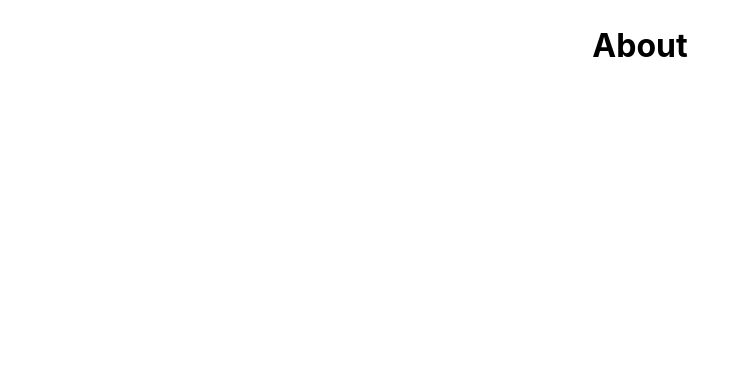
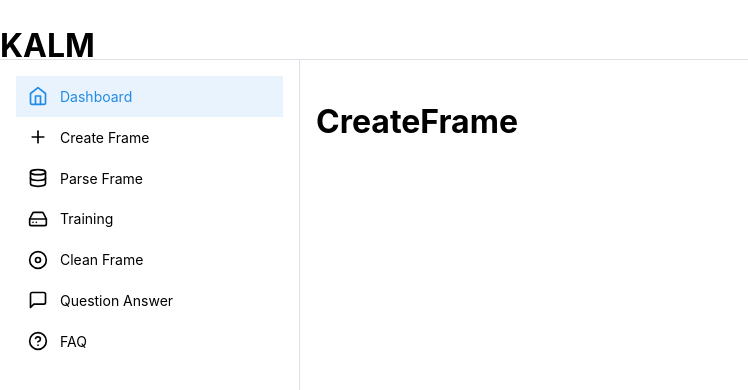
Before and after one commit to sbu-kalm/KALM, a React (Create React App) app in the folder client/: page /createFrame in a window 1280 px wide. Shown: the top 390 px of the page, without its empty margins (0-748 px from the left). Built offline with nearby package versions, Linux system fonts and the light colour scheme.

Commit message:
App Layout

```diff
--- a/client/package.json
+++ b/client/package.json
@@ -14,8 +14,10 @@
     "@types/node": "^16.18.60",
     "@types/react": "^18.2.33",
     "@types/react-dom": "^18.2.14",
+    "feather-icons": "^4.29.1",
     "react": "^18.2.0",
     "react-dom": "^18.2.0",
+    "react-feather": "^2.0.10",
     "react-router-dom": "^6.18.0",
     "react-scripts": "5.0.1",
     "typescript": "^4.9.5",
--- a/client/src/App.tsx
+++ b/client/src/App.tsx
@@ -1,23 +1,77 @@
 import React from 'react';
 import logo from './logo.svg';
 import './App.css';
-import { BrowserRouter, Routes, Route } from 'react-router-dom';
+import { BrowserRouter, Routes, Route, useNavigate, Link} from 'react-router-dom';
+import { useState } from 'react';
+import { AppShell, Burger, NavLink, Box} from '@mantine/core';
+import { useDisclosure } from '@mantine/hooks';
+import { Home, Plus, Database, MessageSquare, HelpCircle, Disc, HardDrive } from 'react-feather';
+import Dashboard from './components/pages/Dashboard';
+import CreateFrame from './components/pages/CreateFrame';
+import ParseFrame from './components/pages/ParseFrame';
+import Training from './components/pages/Training';
+import CleanFrame from './components/pages/CleanFrame';
+import QuestionAnswer from './components/pages/QuestionAnswer';
+import FAQ from './components/pages/FAQ';
 
 function App() {
+  const [opened, { toggle }] = useDisclosure();
+  const [active, setActive] = useState(0);
+  const navData = [
+    { icon: Home, label: 'Dashboard', route: '/'},
+    { icon: Plus, label: 'Create Frame', route: '/createFrame' },
+    { icon: Database, label: 'Parse Frame', route: '/parseFrame' },
+    { icon: HardDrive, label: 'Training', route: '/training'},
+    { icon: Disc, label: 'Clean Frame', route: '/cleanFrame'},
+    { icon: MessageSquare, label: 'Question Answer', route: '/questionAnswer'},
+    { icon: HelpCircle, label: 'FAQ', route: '/faq'},
+  ];
+
+  const navItems = navData.map((item, index) => (
+      <NavLink
+        component={Link}
+        to={item.route}
+        key={item.label}
+        active={index === active}
+        label={item.label}
+        leftSection={item.icon && <item.icon size={20} />}
+        onClick={() => setActive(index)}
+      />
+  ));
+
   return (
-    <div className="App">
+    <>
       <BrowserRouter>
-        <Routes>
-          <Route path="/" element={<h1>Dashboard</h1>} />
-          <Route path="/createFrame" element={<h1>About</h1>} />
-          <Route path="/parseFrame" element={<h1>About</h1>} />
-          <Route path="/training" element={<h1>About</h1>} />
-          <Route path="/cleanFrame" element={<h1>About</h1>} />
-          <Route path="/questionAnswer" element={<h1>About</h1>} />
-          <Route path="/faq" element={<h1>FAQ</h1>} />
-        </Routes>
+        <AppShell
+          header={{ height: 60 }}
+          navbar={{ width: 300, breakpoint: 'sm', collapsed: { mobile: !opened } }}
+          padding="md"
+        >
+          <AppShell.Header>
+            <Burger opened={opened} onClick={toggle} hiddenFrom="sm" size="sm" />
+            <div>
+              <h1> KALM </h1>
+            </div>
+          </AppShell.Header>
+
+          <AppShell.Navbar p="md">
+            {navItems}
+          </AppShell.Navbar>
+
+          <AppShell.Main>
+            <Routes>
+              <Route path="/" element={<Dashboard/>} />
+              <Route path="/createFrame" element={<CreateFrame/>} />
+              <Route path="/parseFrame" element={<ParseFrame/>} />
+              <Route path="/training" element={<Training/>} />
+              <Route path="/cleanFrame" element={<CleanFrame/>} />
+              <Route path="/questionAnswer" element={<QuestionAnswer/>} />
+              <Route path="/faq" element={<FAQ/>} />
+            </Routes>
+          </AppShell.Main>
+        </AppShell>
       </BrowserRouter>
-    </div>
+    </>
   );
 }
 
--- a/client/src/components/global/NavBar.tsx
+++ /dev/null
@@ -1 +0,0 @@
-export{};
--- a/client/src/components/pages/CleanFrame.tsx
+++ b/client/src/components/pages/CleanFrame.tsx
@@ -1 +1,9 @@
-export{};
+const CleanFrame = () => {
+    return (
+        <>
+        <h1>Clean Frame</h1>
+        </>
+    )
+}
+
+export default CleanFrame
--- a/client/src/components/pages/CreateFrame.tsx
+++ b/client/src/components/pages/CreateFrame.tsx
@@ -1 +1,9 @@
-export{};
+const CreateFrame = () => {
+    return (
+        <>
+        <h1>CreateFrame</h1>
+        </>
+    )
+}
+
+export default CreateFrame
--- a/client/src/components/pages/Dashboard.tsx
+++ b/client/src/components/pages/Dashboard.tsx
@@ -1 +1,9 @@
-export{};
+const Dashboard = () => {
+    return (
+        <>
+        <h1>Dashboard</h1>
+        </>
+    )
+}
+
+export default Dashboard
--- a/client/src/components/pages/Faq.tsx
+++ b/client/src/components/pages/Faq.tsx
@@ -1 +1,9 @@
-export{};
+const FAQ = () => {
+    return (
+        <>
+        <h1>FAQ</h1>
+        </>
+    )
+}
+
+export default FAQ
--- a/client/src/components/pages/ParseFrame.tsx
+++ b/client/src/components/pages/ParseFrame.tsx
@@ -1 +1,9 @@
-export{};
+const ParseFrame = () => {
+    return (
+        <>
+        <h1>ParseFrame</h1>
+        </>
+    )
+}
+
+export default ParseFrame
--- a/client/src/components/pages/QuestionAnswer.tsx
+++ b/client/src/components/pages/QuestionAnswer.tsx
@@ -1 +1,9 @@
-export{};
+const QuestionAnswer = () => {
+    return (
+        <>
+        <h1>QuestionAnswer</h1>
+        </>
+    )
+}
+
+export default QuestionAnswer
--- a/client/src/components/pages/Training.tsx
+++ b/client/src/components/pages/Training.tsx
@@ -1 +1,9 @@
-export {};
+const Training = () => {
+    return (
+        <>
+        <h1>Training</h1>
+        </>
+    )
+}
+
+export default Training
```
Also changed, not shown: 1 other file (tests, documents, lock files or other folders).
